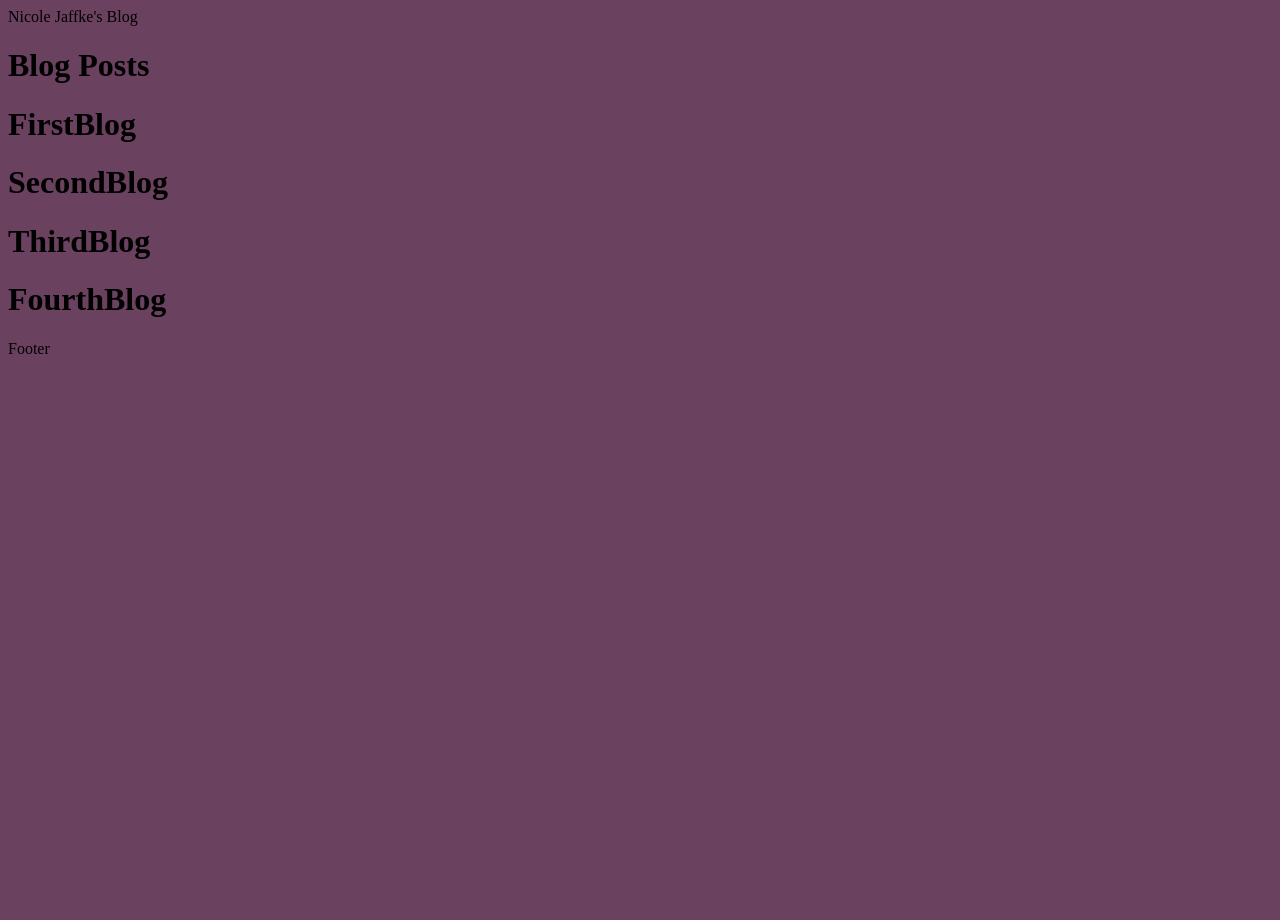
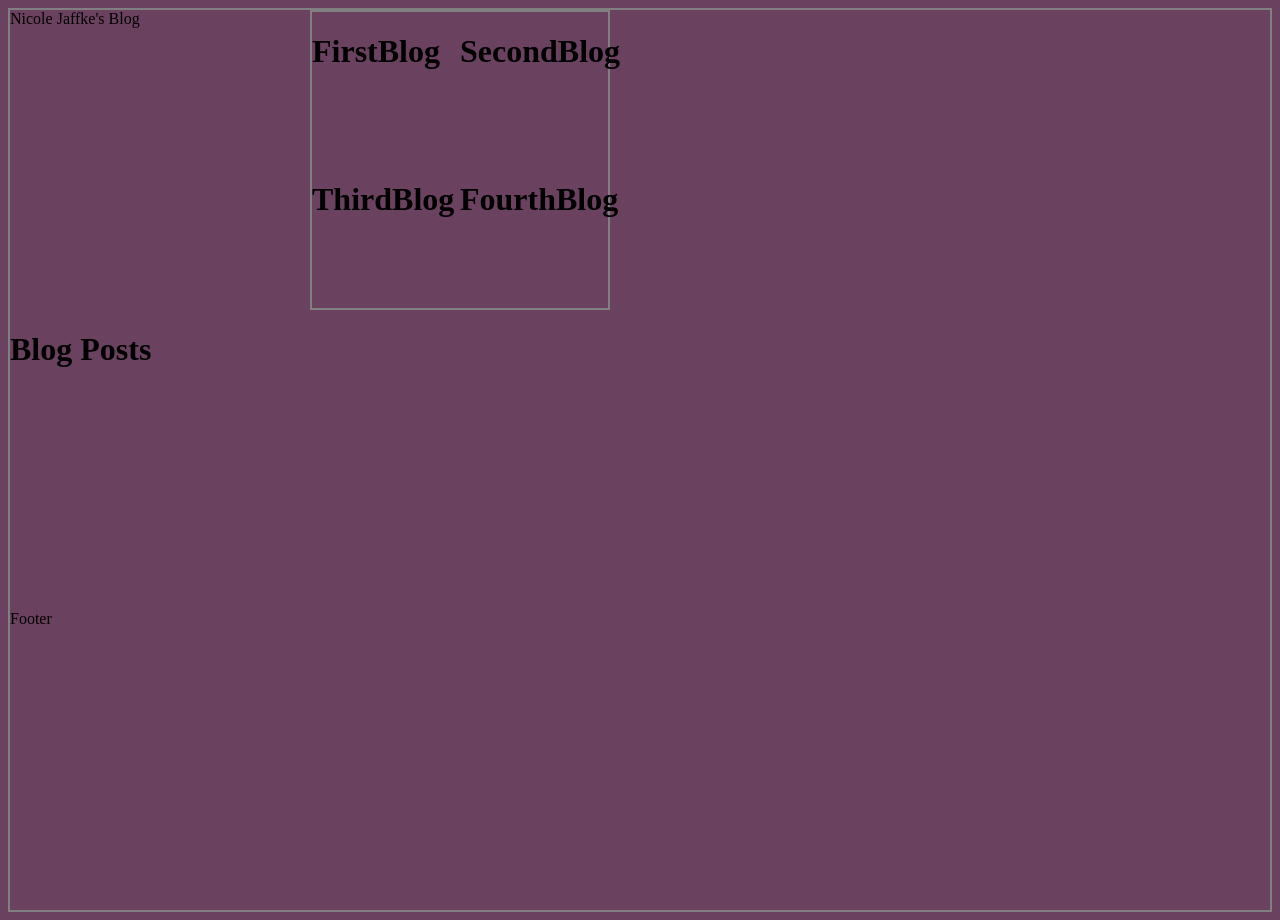
Before and after one commit to nicolejaffke/Personal-Blog, a plain HTML site: page index.html in a window 1280 px wide. Before the commit the page ends 800 px from the top, so only its background shows below. Drawn offline with Linux system fonts and the light colour scheme.

Commit message:
Start of CSS additions

```diff
--- a/index.html
+++ b/index.html
@@ -9,8 +9,8 @@
   </head>
   <body>
     <div class="container">
-      <div class="header box">Nicole Jaffke's Blog</div>
-      <div class="content box"><h1>Blog Posts</h1></div>
+      <div class="header">Nicole Jaffke's Blog</div>
+      <div class="content"><h1>Blog Posts</h1></div>
       <!--nested grid-->
       <div class="nestedgrid">
         <div><h1>FirstBlog</h1></div>
@@ -18,7 +18,8 @@
         <div><h1>ThirdBlog</h1></div>
         <div><h1>FourthBlog</h1></div>
       </div>
+
+      <div class="footer">Footer</div>
     </div>
-    <div class="footer box">Footer</div>
   </body>
 </html>
--- a/style.css
+++ b/style.css
@@ -1,3 +1,38 @@
 body {
   background-color: rgb(106, 65, 95);
 }
+.container {
+  display: grid;
+  grid-template-columns: 300px 300px 300px;
+  grid-template-rows: 300px 300px 300px;
+  grid-template-columns: repeat(3, 1fr);
+  grid-template-areas: "hd" "main" "ft";
+  border: 2px solid grey;
+}
+.nestedgrid {
+  display: grid;
+  grid-template-columns: 50% 50%;
+  grid-template-rows: 50% 50%;
+  border: 2px solid grey;
+}
+.header {
+  grid-area: hd;
+}
+.content {
+  grid-area: main;
+}
+.footer {
+  grid-area: ft;
+}
+@media (min-width: 900px) {
+  .container {
+    display: grid;
+    grid-template-columns: 300px 300px 300px;
+    grid-template-rows: 300px 300px 300px;
+    grid-template-areas:
+      "hd hd hd hd hd hd hd"
+      "main main main main main main"
+      "ft ft ft ft ft ft";
+    border: 2px solid grey;
+  }
+}
```
